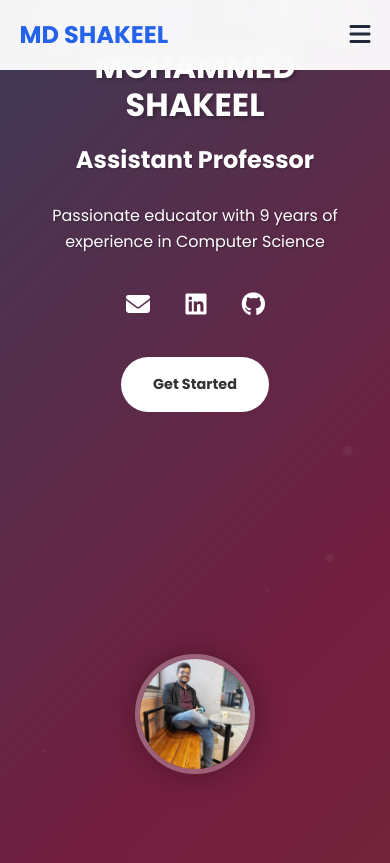
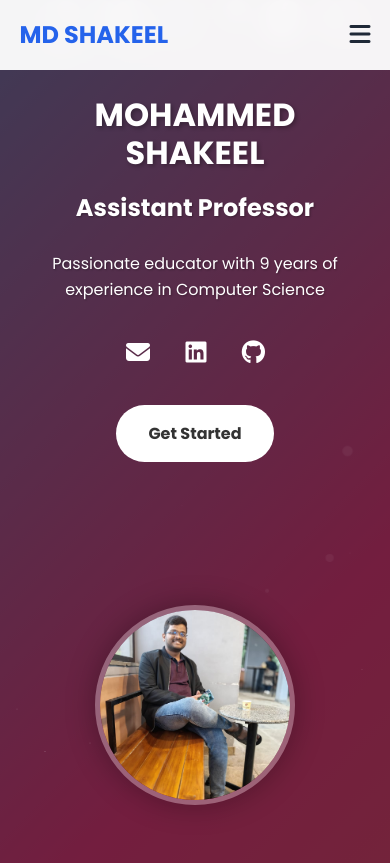
Before and after one commit to katikolakarthik/shakeel_sir_protofolio2, a plain HTML site: page index.html in a window 390 px wide. Shown: the top 863 px of the page. Drawn offline with nearby package versions, Linux system fonts and the light colour scheme.

Commit message:
Update index.html

```diff
--- a/index.html
+++ b/index.html
@@ -125,10 +125,10 @@
 
         @media (max-width: 768px) {
             .hero-content {
-                flex-direction: row;
-                text-align: left;
-                padding: 1rem;
-                gap: 1rem;
+                flex-direction: column;
+                text-align: center;
+                padding: 2rem 1rem;
+                gap: 2rem;
             }
 
             .hero-text {
@@ -138,7 +138,47 @@
             }
 
             .hero h1 {
+                font-size: 2.5rem;
+            }
+
+            .hero h2 {
+                font-size: 1.8rem;
+            }
+
+            .hero p {
+                font-size: 1.1rem;
+            }
+
+            .profile-img {
+                width: 250px;
+                height: 250px;
+                margin: 0 auto;
+            }
+
+            .social-links a {
+                font-size: 1.8rem;
+                margin-right: 20px;
+            }
+
+            .cta-button {
+                padding: 1rem 2rem;
+                font-size: 1rem;
+            }
+        }
+
+        @media (max-width: 450px) {
+            .hero-content {
+                padding: 1.5rem 1rem;
+            }
+
+            .hero-text {
+                text-align: center;
+                margin-top: 20px;
+            }
+
+            .hero h1 {
                 font-size: 2rem;
+                margin-top: 20px;
             }
 
             .hero h2 {
@@ -150,36 +190,14 @@
             }
 
             .profile-img {
-                width: 150px;
-                height: 150px;
-                flex: 0 0 auto;
+                width: 200px;
+                height: 200px;
+                margin: 1rem auto;
             }
 
             .social-links a {
                 font-size: 1.5rem;
                 margin-right: 15px;
-            }
-
-            .cta-button {
-                padding: 0.8rem 1.5rem;
-                font-size: 0.9rem;
-            }
-        }
-
-        @media (max-width: 480px) {
-            .hero-content {
-                flex-direction: column;
-                text-align: center;
-            }
-
-            .hero-text {
-                text-align: center;
-            }
-
-            .profile-img {
-                width: 120px;
-                height: 120px;
-                margin: 1rem auto;
             }
         }
 
```
